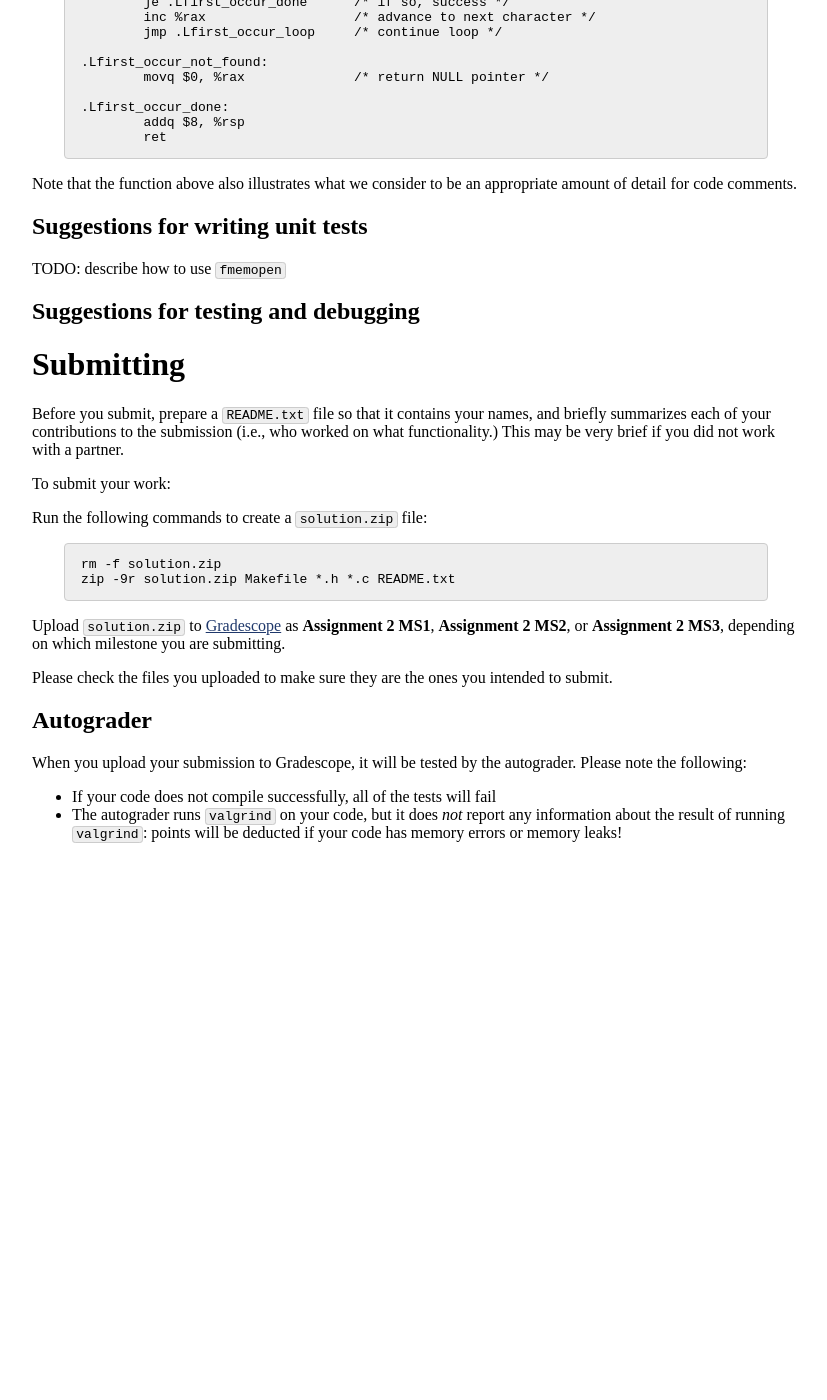
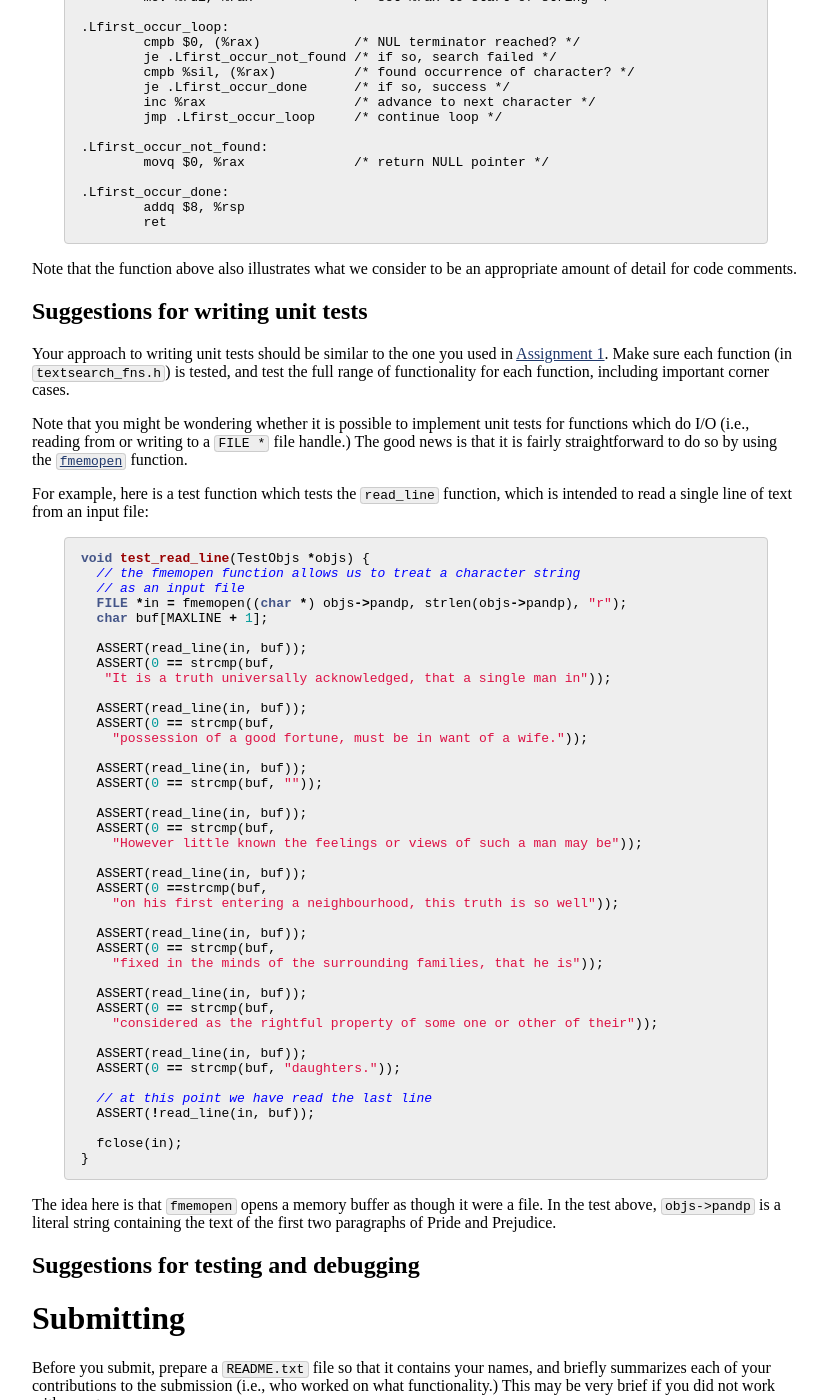
Before and after one commit to jhucsf/fall2021, a Jekyll site: the page built from assign/assign02.md, in a window 1280 px wide and 1400 px high, scrolled down 5634 px. Shown: the whole window, without its empty margins (224-1051 px from the left). Built offline with Jekyll 4.4.1, drawn with Linux system fonts in a browser that asks for light colours; before the commit the page ends 6508 px from its top, so only the background shows below that; some of the changed text lies outside the part shown.

Commit message:
more work on assignment 2 writeup

````diff
--- a/assign/assign02.md
+++ b/assign/assign02.md
@@ -271,6 +271,10 @@ modifies them, and you must assume that the values of caller-saved registers
 could by changed by a function call.  Also, make sure that the stack pointer
 is properly aligned in any function that will call other functions.
 
+## Milestone 3
+
+TODO: describe expectations for Milestone 3
+
 # Recommendations and tips
 
 ## General recommendations for writing assembly language code
@@ -374,7 +378,67 @@ appropriate amount of detail for code comments.
 
 ## Suggestions for writing unit tests
 
-TODO: describe how to use `fmemopen`
+Your approach to writing unit tests should be similar to the one you used
+in [Assignment 1](assign01.html).  Make sure each function (in `textsearch_fns.h`)
+is tested, and test the full range of functionality for each function,
+including important corner cases.
+
+Note that you might be wondering whether it is possible to implement
+unit tests for functions which do I/O (i.e., reading from or writing
+to a `FILE *` file handle.)  The good news is that it is fairly
+straightforward to do so by using the
+[`fmemopen`](https://man7.org/linux/man-pages/man3/fmemopen.3.html) function.
+
+For example, here is a test function which tests the `read_line` function,
+which is intended to read a single line of text from an input file:
+
+```c
+void test_read_line(TestObjs *objs) {
+  // the fmemopen function allows us to treat a character string
+  // as an input file
+  FILE *in = fmemopen((char *) objs->pandp, strlen(objs->pandp), "r");
+  char buf[MAXLINE + 1];
+
+  ASSERT(read_line(in, buf));
+  ASSERT(0 == strcmp(buf,
+   "It is a truth universally acknowledged, that a single man in"));
+
+  ASSERT(read_line(in, buf));
+  ASSERT(0 == strcmp(buf,
+    "possession of a good fortune, must be in want of a wife."));
+
+  ASSERT(read_line(in, buf));
+  ASSERT(0 == strcmp(buf, ""));
+
+  ASSERT(read_line(in, buf));
+  ASSERT(0 == strcmp(buf,
+    "However little known the feelings or views of such a man may be"));
+
+  ASSERT(read_line(in, buf));
+  ASSERT(0 ==strcmp(buf,
+    "on his first entering a neighbourhood, this truth is so well"));
+
+  ASSERT(read_line(in, buf));
+  ASSERT(0 == strcmp(buf,
+    "fixed in the minds of the surrounding families, that he is"));
+
+  ASSERT(read_line(in, buf));
+  ASSERT(0 == strcmp(buf,
+    "considered as the rightful property of some one or other of their"));
+
+  ASSERT(read_line(in, buf));
+  ASSERT(0 == strcmp(buf, "daughters."));
+
+  // at this point we have read the last line
+  ASSERT(!read_line(in, buf));
+
+  fclose(in);
+}
+```
+
+The idea here is that `fmemopen` opens a memory buffer as though it were a file.
+In the test above, `objs->pandp` is a literal string containing the text of the
+first two paragraphs of Pride and Prejudice.
 
 ## Suggestions for testing and debugging
 
````
